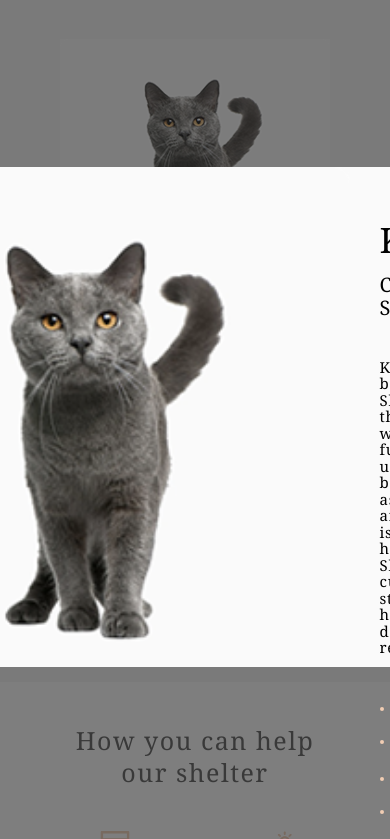
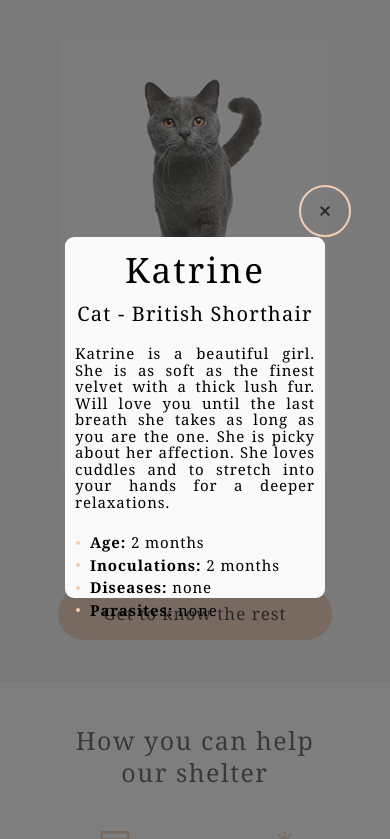
Before and after one commit to NightSquad/adaptive-maket, a website built with webpack: page index.html in a window 390 px wide. Both pictures are taken after a click on the button "Learn more". Shown: the part 1945-2784 px from the top of the page. Built offline with nearby package versions, Linux system fonts and the light colour scheme.

Commit message:
fix: adaptive modal and footer

```diff
--- a/app.js
+++ b/app.js
@@ -182,6 +182,7 @@ function createModal(name) {
     let petImage = document.createElement('img')
     petImage.src = "./assets/images/pets/pets-" + name.toLowerCase() + ".png"
     petImage.alt = name;
+    petImage.className = 'petImage'
 
     let content = document.createElement('div');
     content.className = 'content'
--- a/index.html
+++ b/index.html
@@ -112,7 +112,7 @@
                     </div>
                     <button class="button-round" id="right-button"><img src="./assets/icons/Arrow.svg" alt="right-arrow"></button>
                 </div>
-                <button class="button-contained"><a href="./our_pets.html">Get to know the rest</a></button>
+                <button class="button-contained"><a href="./our-pets.html">Get to know the rest</a></button>
             </div>
         </div>
     </div>
@@ -181,7 +181,7 @@
         <div class="wrapper">
             <div class="footer-content">
                 <section id="contacts" class='content-column'>
-                    <h3>For questions and suggestions</h3>
+                    <h3>For questions<br>and suggestions</h3>
                     <section class="info">
                         <img class="email-icon" src="./assets/icons/icon-email.svg" alt="icon-email">
                         <h4><a href="mailto:email@shelter.com">email@shelter.com</a></h4>
@@ -192,7 +192,7 @@
                     </section>
                 </section>
                 <section id="locations" class='content-column'>
-                    <h3>We are waiting for your visit</h3>
+                    <h3>We are waiting<br>for your visit</h3>
                     <section class="info">
                         <img class="marker-icon" src="./assets/icons/icon-marker.svg" alt="icon-marker">
                         <h4><a href="https://www.google.ru/maps/place/Москва/@55.5807482,36.8251496,9z" target="_blank">1 Central Street, Boston<br>(entrance from the store)</a></h4>
--- a/styles.scss
+++ b/styles.scss
@@ -696,7 +696,28 @@ a {
 
 }
 
-@media screen and (max-width:1280px) {
+@media screen and (max-width:1279px) {
+    .modal {
+        .modal-window {
+            width: 630px;
+            height: 350px;
+            .content {
+                margin: 10px 9px 37px 11px;
+                .description {
+                    margin: 20px 0 0 0;
+                }
+                ul {
+                    margin-top: 20px;
+                    row-gap: 6px;
+                }
+            }
+            .petImage {
+                width: 350px;
+                height: 350px;
+            }
+        }
+    }
+
     .wrapper {
         width: 100%;
     }
@@ -806,9 +827,14 @@ a {
     }
 
     .footer {
+        .wrapper {
+            display: flex;
+            justify-content: center;
+        }
         padding-top: 30px;
 
         .footer-content {
+            width: 708px;
             column-gap: 60px;
             flex-wrap: wrap;
             justify-content: center;
@@ -821,7 +847,36 @@ a {
     }
 }
 
-@media screen and (max-width: 768px) {
+@media screen and (max-width: 767px) {
+    .modal {
+        .modal-window {
+            width: 240px;
+            height: 341px;
+            padding: 10px;
+            .content {
+                margin: 0;
+                text-align: center;
+
+                .description {
+                    text-align: justify;
+                    margin: 20px 0 0 0;
+                }
+                ul {
+                    row-gap: 6px;
+                    margin-top: 24px;
+                    text-align: left;
+                }
+            }
+            .petImage{
+                display: none;
+            }
+
+            .close {
+                right: -26px;
+            }
+        }
+    }
+
     .dark {
         padding: 30px 50px 30px 10px;
         .wrapper {
@@ -1022,6 +1077,7 @@ a {
             text-align: center;
         }
         .footer-content {
+            width: 300px;
             justify-content: center;
             row-gap: 40px;
             .info {
```
Also changed, not shown: our-pets.html (+2 -2 lines), dist/bundle.js, dist/main.css.
